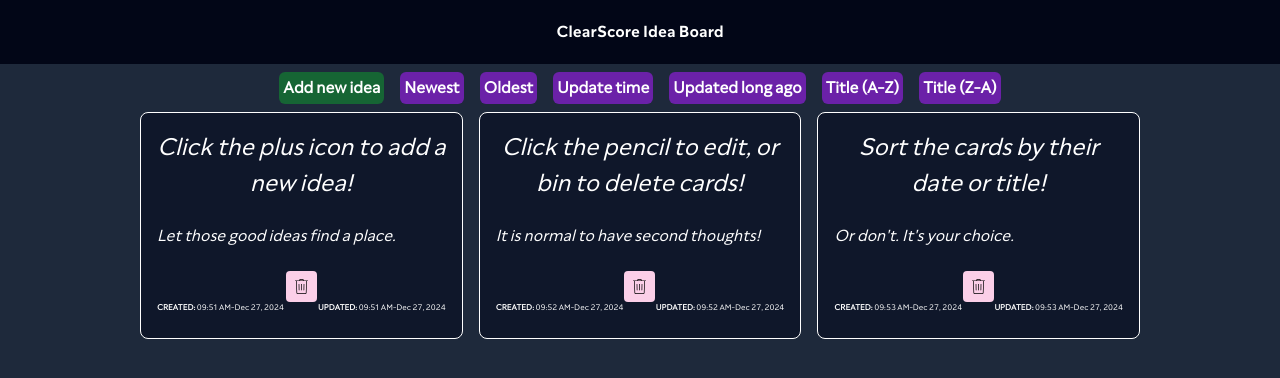
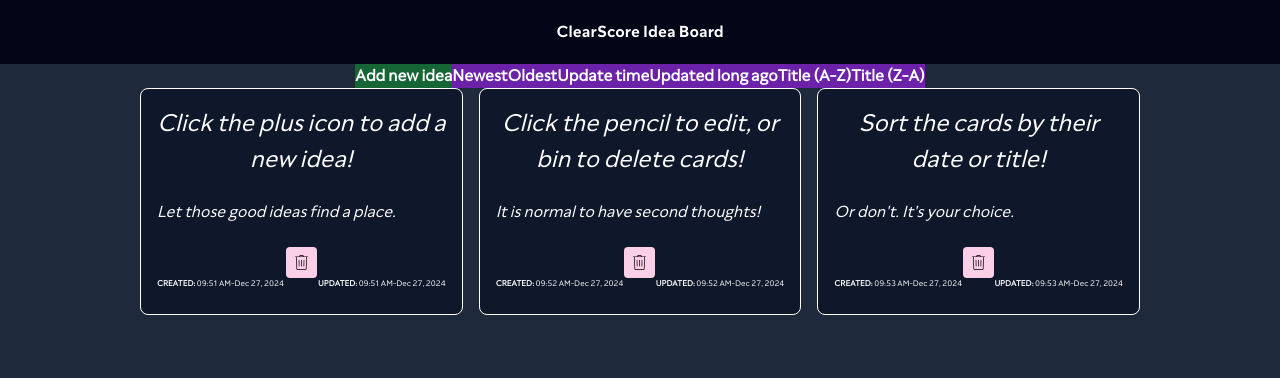
Before and after one commit to jamesdiffeycoding/ClearScore-Tech-Assessment, a React (Vite) app: page / in a window 1280 px wide. Shown: the top 378 px of the page. Built offline with nearby package versions, Linux system fonts and the light colour scheme.

Commit message:
Remove classes const
h-full m-2 rounded-md flex justify-center items-center p-1

```diff
--- a/src/App.tsx
+++ b/src/App.tsx
@@ -26,9 +26,6 @@
     "firstLoad",
     true,
   ];
-
-  const listClasses =
-    "h-full m-2 rounded-md flex justify-center items-center p-1";
 
   const editedInfoLengthClasses = currentIdea
     ? {
@@ -79,7 +76,6 @@
   }
 
   function handleChange(e, uuid, section) {
-    // ensure new value is within char limits
     let newValue = e.target.value.slice(0, LENGTH_LIMIT[section].max);
     const updatedArray = sortedIdeas.map((idea) => {
       if (idea.uuid === uuid) {
@@ -132,7 +128,6 @@
           <section className="flex justify-center">
             <div className="max-w-[1000px]">
               <BtnBar
-                listClasses={listClasses}
                 lastSort={lastSort}
                 sortIdeas={sortIdeas}
                 createNewIdea={createNewIdea}
```
